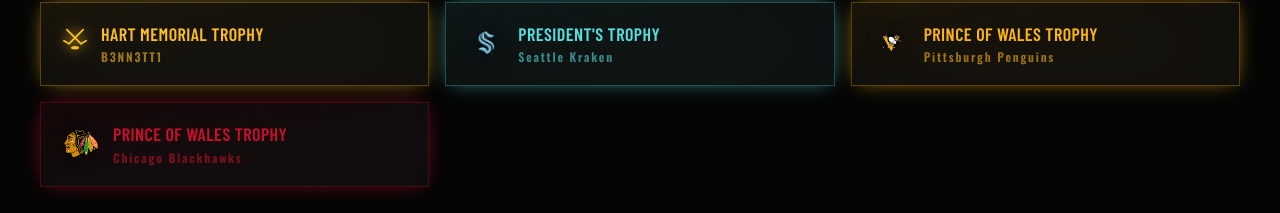
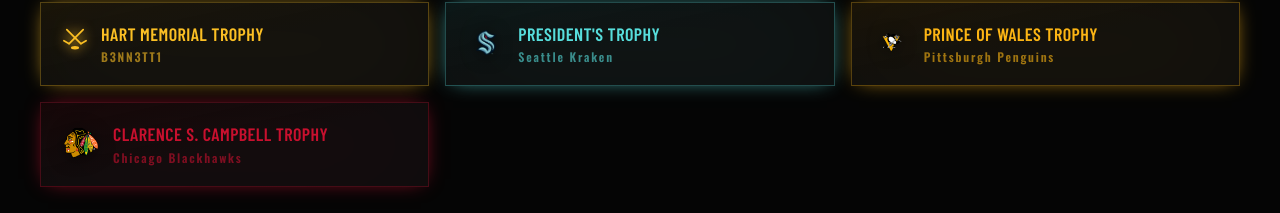
Before and after one commit to yolofolo130-ship-it/RRHL, a React (Vite) app: page /history in a window 1280 px wide. Shown: the part 1135-1348 px from the top of the page. Built offline with nearby package versions, Linux system fonts and the light colour scheme; a web font is replaced by a local one.

Commit message:
Swap Chicago Blackhawks' S2 award to Clarence S. Campbell Trophy
Was incorrectly listed as a second Prince of Wales Trophy.

```diff
--- a/src/data/teamHistory.ts
+++ b/src/data/teamHistory.ts
@@ -54,10 +54,10 @@
     honor: "Prince Of Wales Trophy",
   },
   {
-    id: "s2-pow-chi",
+    id: "s2-csc-chi",
     season: "Season 2",
     teamId: "ft-chicago-blackhawks",
-    honor: "Prince Of Wales Trophy",
+    honor: "Clarence S. Campbell Trophy",
   },
 ];
 
```
